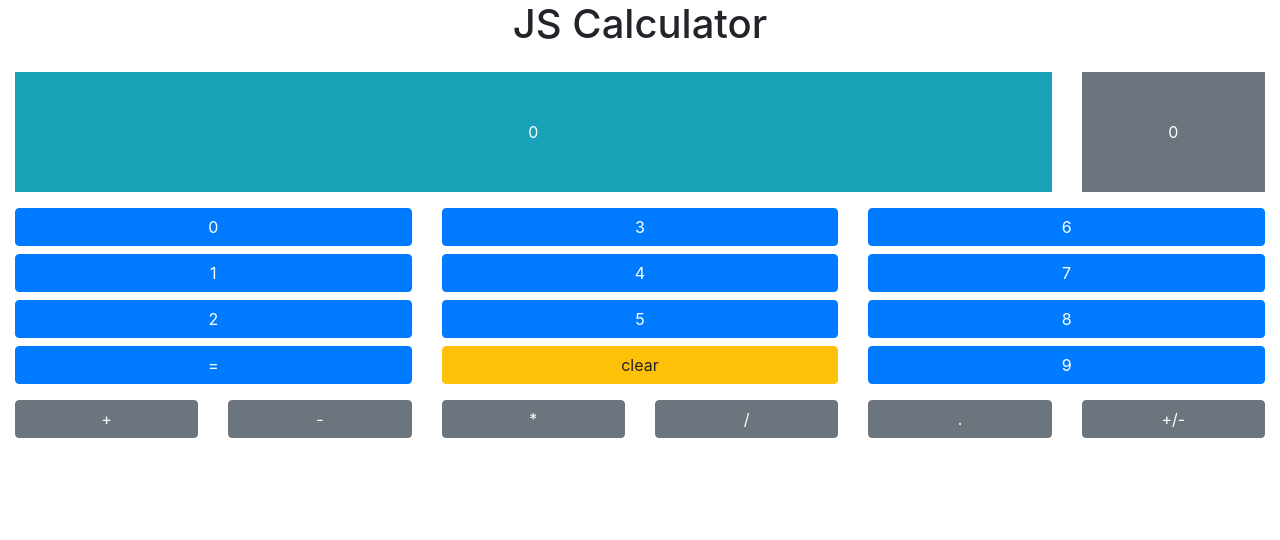
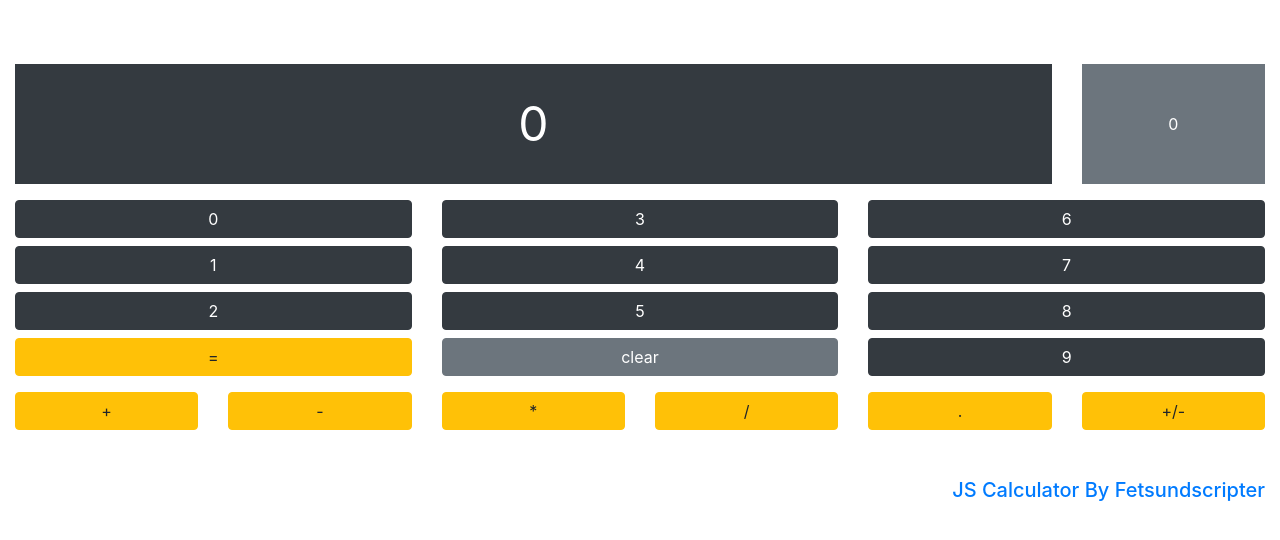
Before and after one commit to Fetsundscripter/JavaCal, a plain HTML site: page index.html in a window 1280 px wide. Both pictures are taken after a click on the link "clear". Drawn offline with nearby package versions, Linux system fonts and the light colour scheme.

Commit message:
divided script and html for cleaner look alson finding the last pass hard since my calculator is in fact working.

```diff
--- a/index.html
+++ b/index.html
@@ -6,162 +6,76 @@
     <meta name="viewport" content="width=device-width, initial-scale=1, shrink-to-fit=no" />
     <link rel="stylesheet" href="https://cdn.jsdelivr.net/npm/bootstrap@4.5.3/dist/css/bootstrap.min.css" integrity="sha384-TX8t27EcRE3e/ihU7zmQxVncDAy5uIKz4rEkgIXeMed4M0jlfIDPvg6uqKI2xXr2" crossorigin="anonymous" />
 
-    <script>
-      let trailingResult = 0;
-      let operationOptions = ['divide', 'multiply', 'subtract', 'add'];
-      let workingOperation = "";
-
-      function updateDisplay(input) {
-        let display = document.getElementById("display");
-        let secondaryDisplay = document.getElementById("secondaryDisplay");
-
-        if (display.innerHTML === "0" && operationOptions.indexOf(input) === -1) {
-          if (input === "decimal") {
-            display.innerHTML = "0.";
-          } else if (input === "negative-value") {
-            if (display.innerHTML.indexOf("-1") === -1) {
-            display.innerHTML = "-" + display.innerHTML;
-          } else if (display.innerHTML.indexOf("-1" > -1)) {
-            display.innerHTML = display.innerHTML.slice(1, display.innerHTML.length);
-            }
-          } else {
-            display.innerHTML = input;
-          }
-        } else if (operationOptions.indexOf(input) >= 0) {
-          //console.log("dealing with a operation");
-
-          if (trailingResult === display.innerHTML) {
-            // operant pressed twice.
-            workingOperation = input;
-          } else if (workingOperation === "") {
-            // Dealing without an operant.
-            workingOperation = input;
-            trailingResult = display.innerHTML;
-            display.innerHTML = 0;
-          } else {
-            // Dealing with an set operation.
-            trailingResult = calculate(trailingResult, display.innerHTML, workingOperation);
-            secondaryDisplay = trailingResult;
-            display.innerHTML = 0;
-            workingOperation = input;
-          }
-          } else if (input === "equals") {
-          display.innerHTML = calculate(trailingResult, display.innerHTML, workingOperation);
-          trailingResult = display.innerHTML;
-          workingOperation = "";
-         } else if (input === "decimal") {
-          //console.log("decimal clicked")
-          if (display.innerHTML.indexOf(".") === -1) {
-            display.innerHTML += ".";
-          }
-         //console.log("decimal skipped because decimal already in number.")
-        } else if (input === "negative-value") {
-          console.log("negative-value selected");
-          if (display.innerHTML.indexOf("-1") === -1) {
-            display.innerHTML = "-" + display.innerHTML;
-          } else if (display.innerHTML.indexOf("-1" > -1)) {
-            display.innerHTML = display.innerHTML.slice(1, display.innerHTML.length);
-          }
-        } else {
-          display.innerHTML += input;
-        }
-        console.log(trailingResult, "<= trailingResult", display.innerHTML," <= display.innerHTML", workingOperation, "<= workingOperation");
-
-    }
-
-      function clearDisplay() {
-        let display = document.getElementById("display");
-        display.innerHTML = 0;
+    <script src="./js/script.js"></script>
+    <style>
+      #display {
+        font-size: 3rem;
       }
-
-      function calculate(firstNumber, secondNumber, operation) {
-        let result;
-        firstNumber = parseFloat(firstNumber);
-        secondNumber = parseFloat(secondNumber);
-        switch(operation) {
-          case "add":
-            console.log("add calculated")
-          result = firstNumber + secondNumber;
-          break;
-        case "subtract":
-          console.log("subtract calculated")
-          result = firstNumber - secondNumber;
-          break;
-        case "multiply":
-          console.log("multiply calculated")
-          result = firstNumber * secondNumber;
-          break;
-        case "divide":
-          console.log("divide calculated")
-          result = firstNumber / secondNumber;
-          break;
-        default:
-          console.log("Calculate switch statment missed something");
-        }
-        return result.toString();
-      }
-    </script>
+    </style>
   </head>
 
   <body>
 
-    <div class="container-fluid">
-      <div class="row text-center">
-        <div class="col">
-      <h1>JS Calculator</h1>
-      </div>
-    </div>
+    <div class="container-fluid my-5">
 
     <div class="row text-center">
       <div class="col-10">
-        <div id="display" class="bg-info text-white my-3 py-5">0</div>
+        <div id="display" class="bg-dark text-white my-3 py-4">0</div>
       </div>
       <div class="col-2">
-        <div id="SecondaryDisplay" class="bg-secondary text-white my-3 py-5">0</div>
+        <div id="secondaryDisplay" class="bg-secondary text-white my-3 py-5">0</div>
   </div>
 </div>
 
       <div class="row text-center">
         <div class="col-4">
-      <a id="zero" class="btn btn-block btn-primary" onclick="updateDisplay(0)">0</a>
-      <a id="one" class="btn btn-block btn-primary" onclick="updateDisplay(1)">1</a>
-      <a id="two" class="btn btn-block btn-primary" onclick="updateDisplay(2)">2</a>
-      <a id="equals" class="btn btn-block btn-primary" onclick="updateDisplay('equals')">=</a>
+      <a id="zero" class="btn btn-block btn-dark" onclick="updateDisplay(0)">0</a>
+      <a id="one" class="btn btn-block btn-dark" onclick="updateDisplay(1)">1</a>
+      <a id="two" class="btn btn-block btn-dark" onclick="updateDisplay(2)">2</a>
+      <a id="equals" class="btn btn-block btn-warning" onclick="updateDisplay('equals')">=</a>
       </div>
 
       <div class="col-4">
-        <a id="three" class="btn btn-block btn-primary" onclick="updateDisplay(3)">3</a>
-      <a id="four" class="btn btn-block btn-primary" onclick="updateDisplay(4)">4</a>
-      <a id="five" class="btn btn-block btn-primary" onclick="updateDisplay(5)">5</a>
-      <a id="clear" class="btn btn-block btn-warning" onclick="clearDisplay()">clear</a>
+        <a id="three" class="btn btn-block btn-dark" onclick="updateDisplay(3)">3</a>
+      <a id="four" class="btn btn-block btn-dark" onclick="updateDisplay(4)">4</a>
+      <a id="five" class="btn btn-block btn-dark" onclick="updateDisplay(5)">5</a>
+      <a id="clear" class="btn btn-block btn-secondary" onclick="clearDisplay()">clear</a>
       </div>
 
       <div class="col-4">
-        <a id="six" class="btn btn-block btn-primary" onclick="updateDisplay(6)">6</a>
-      <a id="seven" class="btn btn-block btn-primary" onclick="updateDisplay(7)">7</a>
-      <a id="eight" class="btn btn-block btn-primary" onclick="updateDisplay(8)">8</a>
-      <a id="nine" class="btn btn-block btn-primary" onclick="updateDisplay(9)">9</a>
+        <a id="six" class="btn btn-block btn-dark" onclick="updateDisplay(6)">6</a>
+      <a id="seven" class="btn btn-block btn-dark" onclick="updateDisplay(7)">7</a>
+      <a id="eight" class="btn btn-block btn-dark" onclick="updateDisplay(8)">8</a>
+      <a id="nine" class="btn btn-block btn-dark" onclick="updateDisplay(9)">9</a>
     </div>
   </div>
       <div class="row text-center pt-3">
         <div class="col">
-          <a id="add" class="btn btn-block btn-secondary" onclick="updateDisplay('add')"> + </a>
+          <a id="add" class="btn btn-block btn-warning" onclick="updateDisplay('add')"> + </a>
           </div>
         <div class="col">
-          <a id="subtract" class="btn btn-block btn-secondary" onclick="updateDisplay('subtract')"> - </a>
+          <a id="subtract" class="btn btn-block btn-warning" onclick="updateDisplay('subtract')"> - </a>
           </div>
         <div class="col">
-          <a id="multiply" class="btn btn-block btn-secondary" onclick="updateDisplay('multiply')"> * </a>
+          <a id="multiply" class="btn btn-block btn-warning" onclick="updateDisplay('multiply')"> * </a>
           </div>
         <div class="col">
-          <a id="divide" class="btn btn-block btn-secondary" onclick="updateDisplay('divide')"> / </a>
+          <a id="divide" class="btn btn-block btn-warning" onclick="updateDisplay('divide')"> / </a>
           </div>
         <div class="col">
-          <a id="decimal" class="btn btn-block btn-secondary" onclick="updateDisplay('decimal')"> . </a>
+          <a id="decimal" class="btn btn-block btn-warning" onclick="updateDisplay('decimal')"> . </a>
           </div>
           <div class="col">
-            <a id="negative-value" class="btn btn-block btn-secondary" onclick="updateDisplay('negative-value')"> +/- </a>
+            <a id="negative-value" class="btn btn-block btn-warning" onclick="updateDisplay('negative-value')"> +/- </a>
             </div>
+        </div>
+        <div class="row my-5">
+          <div class="col">
+            <div class="float-right text-primary">
+          <h5>
+            JS Calculator By Fetsundscripter
+          </h5>
+          </div>
         </div>
       </div>
 
--- /dev/null
+++ b/js/script.js
@@ -0,0 +1,97 @@
+let trailingResult = 0;
+      let operationOptions = ['divide', 'multiply', 'subtract', 'add'];
+      let workingOperation = "";
+
+      function updateDisplay(input) {
+        let display = document.getElementById("display");
+        let secondaryDisplay = document.getElementById("secondaryDisplay");
+
+        if (display.innerHTML === "0" && operationOptions.indexOf(input) === -1) {
+          if (input === "decimal") {
+            display.innerHTML = "0.";
+          } else if (input === "negative-value") {
+            if (display.innerHTML.indexOf("-1") === -1) {
+            display.innerHTML = "-" + display.innerHTML;
+          } else if (display.innerHTML.indexOf("-1" > -1)) {
+            display.innerHTML = display.innerHTML.slice(1, display.innerHTML.length);
+            }
+          } else {
+            display.innerHTML = input;
+          }
+        } else if (operationOptions.indexOf(input) >= 0) {
+          //console.log("dealing with a operation");
+
+          if (trailingResult === display.innerHTML) {
+            // operant pressed twice.
+            workingOperation = input;
+          } else if (workingOperation === "") {
+            // Dealing without an operant.
+            workingOperation = input;
+            trailingResult = display.innerHTML;
+            secondaryDisplay.innerHTML = trailingResult;
+            display.innerHTML = 0;
+          } else {
+            // Dealing with an set operation.
+            trailingResult = calculate(trailingResult, display.innerHTML, workingOperation);
+            secondaryDisplay.innerHTML = trailingResult;
+            display.innerHTML = 0;
+            workingOperation = input;
+          }
+          } else if (input === "equals") {
+          display.innerHTML = calculate(trailingResult, display.innerHTML, workingOperation);
+          trailingResult = 0;
+          workingOperation = "";
+         } else if (input === "decimal") {
+          //console.log("decimal clicked")
+          if (display.innerHTML.indexOf(".") === -1) {
+            display.innerHTML += ".";
+          }
+         //console.log("decimal skipped because decimal already in number.")
+        } else if (input === "negative-value") {
+          //console.log("negative-value selected");
+          if (display.innerHTML.indexOf("-1") === -1) {
+            display.innerHTML = "-" + display.innerHTML;
+          } else if (display.innerHTML.indexOf("-1" > -1)) {
+            display.innerHTML = display.innerHTML.slice(1, display.innerHTML.length);
+          }
+        } else {
+          display.innerHTML += input;
+        }
+        //console.log(trailingResult, "<= trailingResult", display.innerHTML," <= display.innerHTML", workingOperation, "<= workingOperation");
+
+    }
+
+      function clearDisplay() {
+        let display = document.getElementById("display");
+        let secondaryDisplay = document.getElementById("secondaryDisplay");
+        trailingResult = 0;
+        display.innerHTML = 0;
+        secondaryDisplay.innerHTML = trailingResult;
+      }
+
+      function calculate(firstNumber, secondNumber, operation) {
+        let result;
+        firstNumber = parseFloat(firstNumber);
+        secondNumber = parseFloat(secondNumber);
+        switch(operation) {
+          case "add":
+            //console.log("add calculated")
+          result = firstNumber + secondNumber;
+          break;
+        case "subtract":
+          //console.log("subtract calculated")
+          result = firstNumber - secondNumber;
+          break;
+        case "multiply":
+          //console.log("multiply calculated")
+          result = firstNumber * secondNumber;
+          break;
+        case "divide":
+          //console.log("divide calculated")
+          result = firstNumber / secondNumber;
+          break;
+        default:
+          console.log("Calculate switch statment missed something");
+        }
+        return result.toString();
+      }
```
